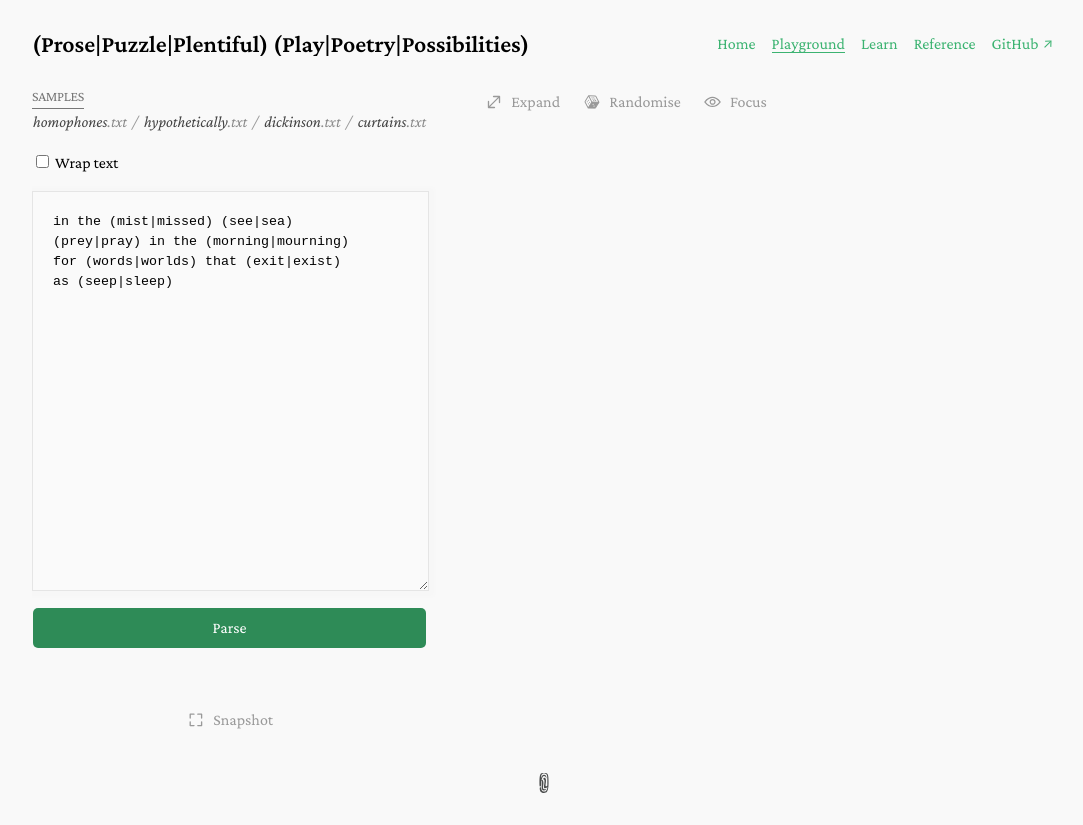
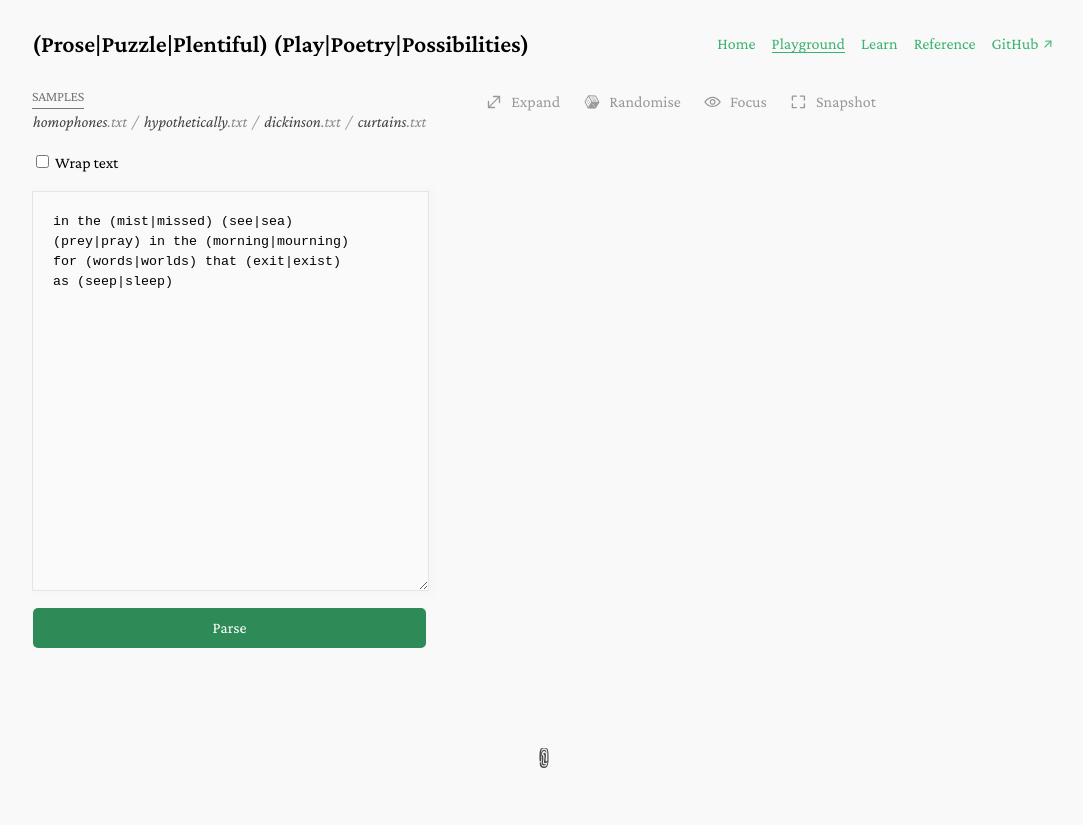
Before and after one commit to proseplay/proseplay.net, a website built with Vite: page playground/index.html in a window 1280 px wide. Shown: the whole page, without its empty margins (96-1179 px from the left). After the commit the page ends 800 px from the top, so only its background shows below. Built offline with nearby package versions, Linux system fonts and the light colour scheme; what proseplay would draw is missing.

Commit message:
move snapshot into main toolbar

```diff
--- a/playground/index.html
+++ b/playground/index.html
@@ -67,17 +67,15 @@
       <div class="output-container">
         <div class="text--toolbar toolbar hidable">
           <button type="button" id="detailBtn" class="button-with-icon expand" disabled autocomplete="off"><div class="box"><div class="glyph"></div></div> <span>Expand</span></button>
-          <button type="button" id="randomiseBtn" class="button-with-icon" disabled autocomplete="off"><div class="box"><div class="glyph"></div></div>Randomise</button>
-          <button type="button" id="focusBtn" class="button-with-icon" disabled autocomplete="off"><div class="box"><div class="glyph"></div></div>Focus</button>
+          <button type="button" id="randomiseBtn" class="button-with-icon" disabled autocomplete="off"><div class="box"><div class="glyph"></div></div> Randomise</button>
+          <button type="button" id="focusBtn" class="button-with-icon" disabled autocomplete="off"><div class="box"><div class="glyph"></div></div> Focus</button>
+          <button type="button" id="snapshotBtn" class="button-with-icon" disabled autocomplete="off"><div class="box"><div class="glyph"></div></div> Snapshot</button>
         </div>
         <div class="text-container">
           <div class="text"></div>
         </div>
       </div>
       <div class="snapshots-container">
-        <div class="snapshot--toolbar toolbar toolbar--full hidable">
-          <button type="button" id="snapshotBtn" class="button-with-icon" disabled autocomplete="off"><div class="box"><div class="glyph"></div></div> Snapshot</button>
-        </div>
         <div class="snapshots hidable">
           <div class="snapshot">
             <div class="snapshot--header">
```
